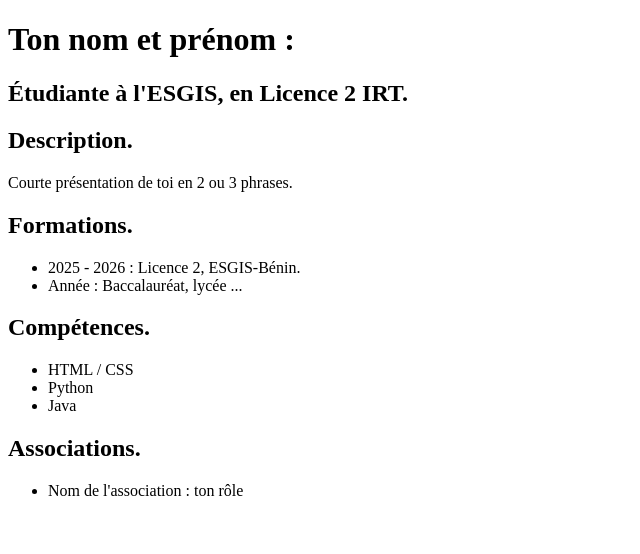
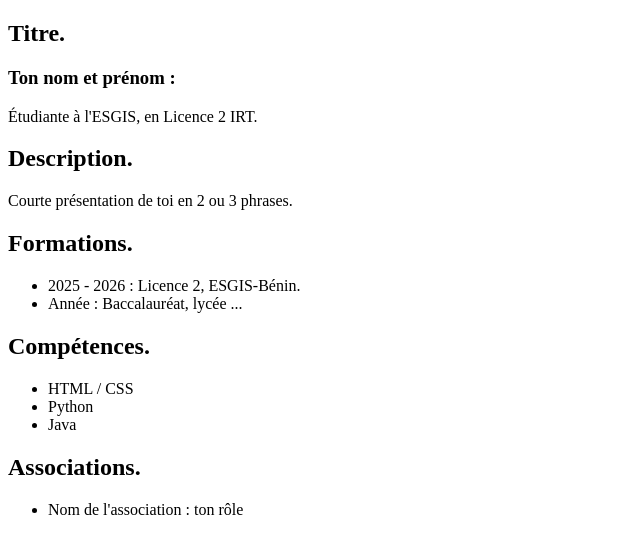
Before and after one commit to Saha66-tech/mon-cv, a plain HTML site: page index.html in a window 1280 px wide. Shown: the whole page, without its empty margins (0-640 px from the left). Drawn offline with Linux system fonts and the light colour scheme.

Commit message:
modification

```diff
--- a/index.html
+++ b/index.html
@@ -9,8 +9,9 @@
 <body>
 
     <!-- Titre. -->
-    <h1>Ton nom et prénom :</h1>
-    <h2>Étudiante à l'ESGIS, en Licence 2 IRT.</h2>
+     <h2>Titre.</h2>
+    <h3>Ton nom et prénom :</h3>
+    <p>Étudiante à l'ESGIS, en Licence 2 IRT.</p>
 
     <!-- Description. -->
      <h2>Description.</h2>
```
